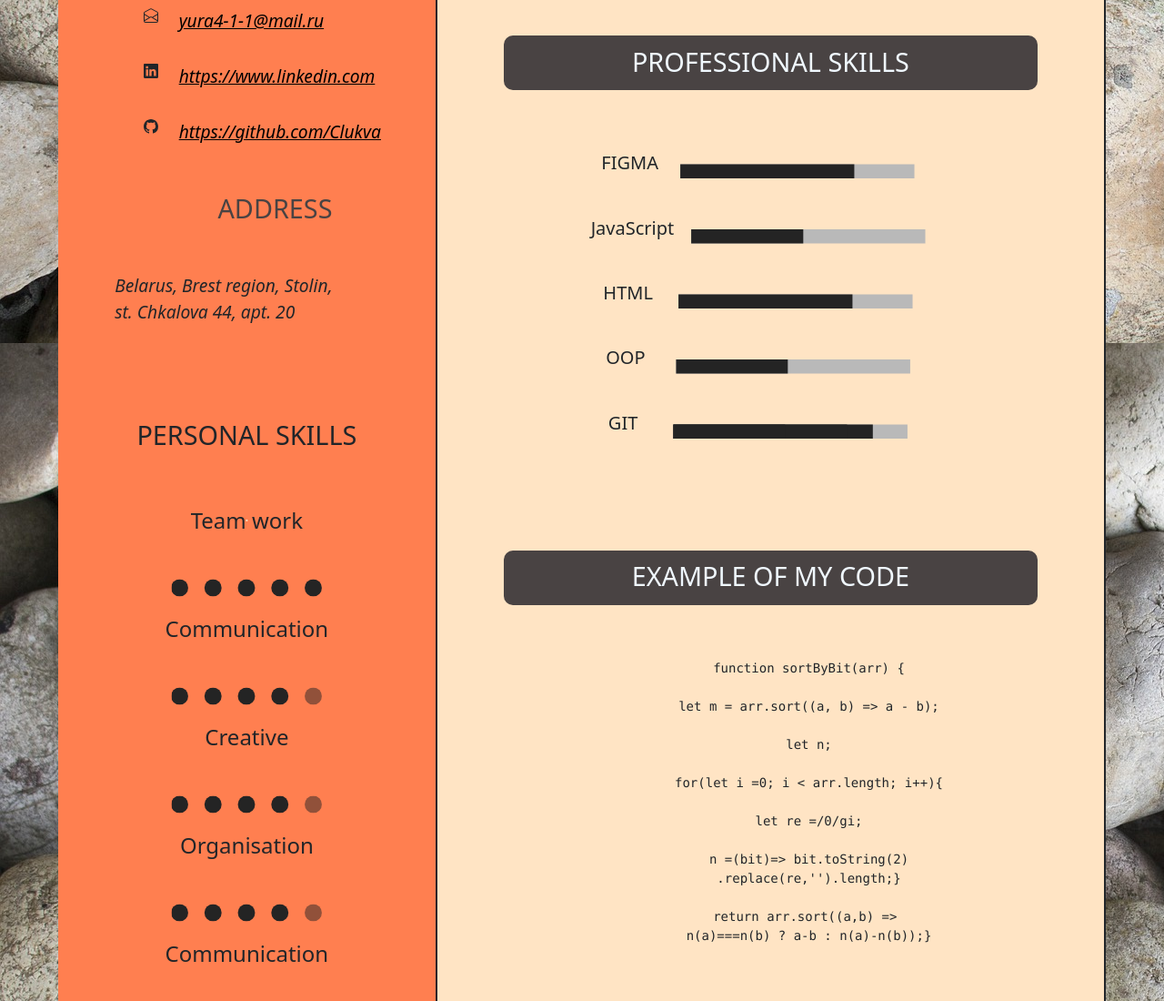
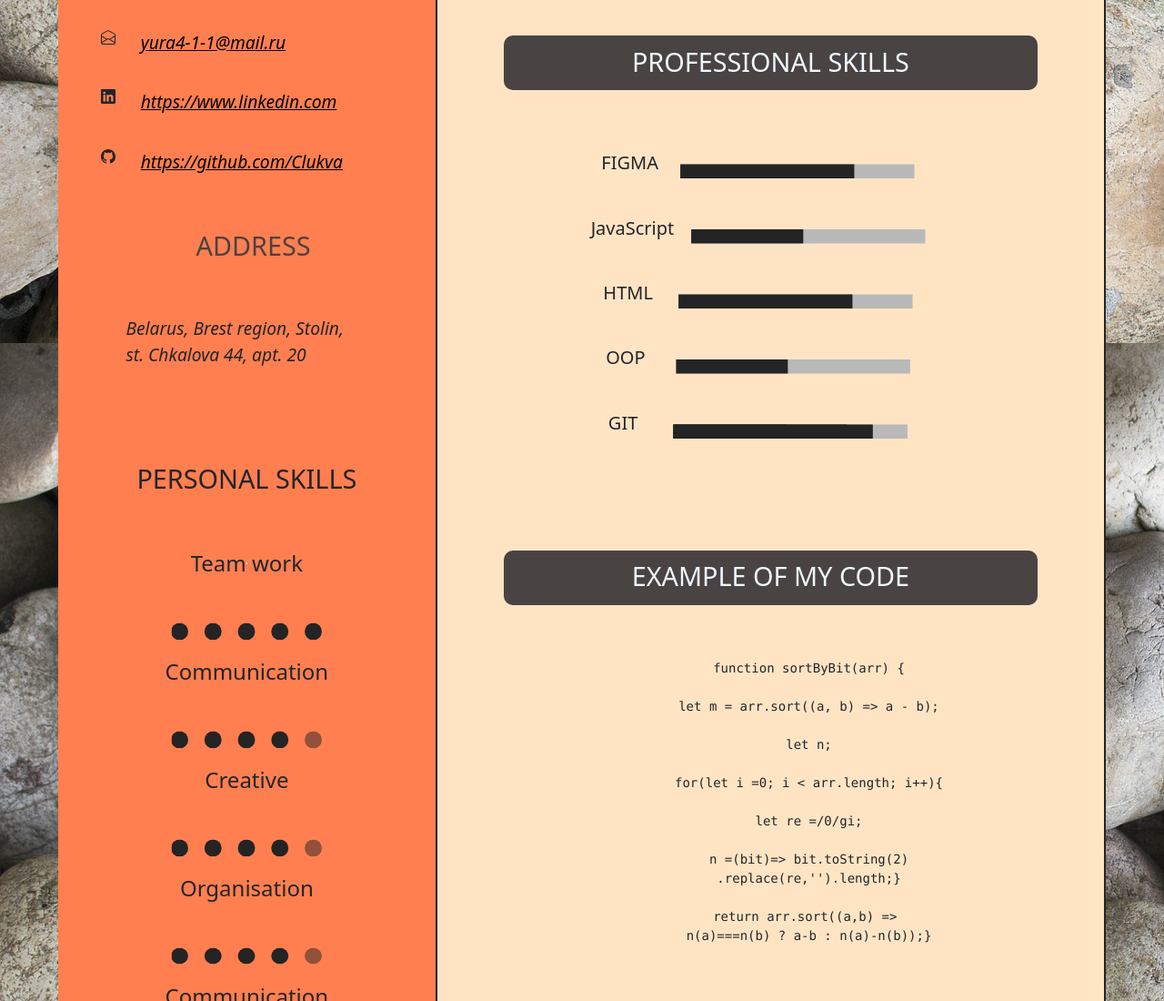
Before and after one commit to Clukva/rsschool-cv, a plain HTML site: page index.html in a window 1280 px wide. Shown: the part 903-2003 px from the top of the page at 91% size. Drawn offline with nearby package versions, Linux system fonts and the light colour scheme; a script that the page names is missing.

Commit message:
fix: bag with style

```diff
--- a/style.css
+++ b/style.css
@@ -135,7 +135,7 @@ h6 {
 }
 .Contacts {
   text-align: left;
-  margin-left: 15%;
+  margin-left: 3.5%;
 }
 a {
   color: black;
@@ -152,6 +152,7 @@ a {
   text-align: left;
   font-size: 120%;
   font-style: italic;
+  margin-left: 15%;
 }
 
 .git {
@@ -248,7 +249,7 @@ a {
     display: none;
   }
 }
-@media screen and (max-width: 730px) {
+@media screen and (max-width: 745px) {
   body {
     flex-direction: column;
   }
```
